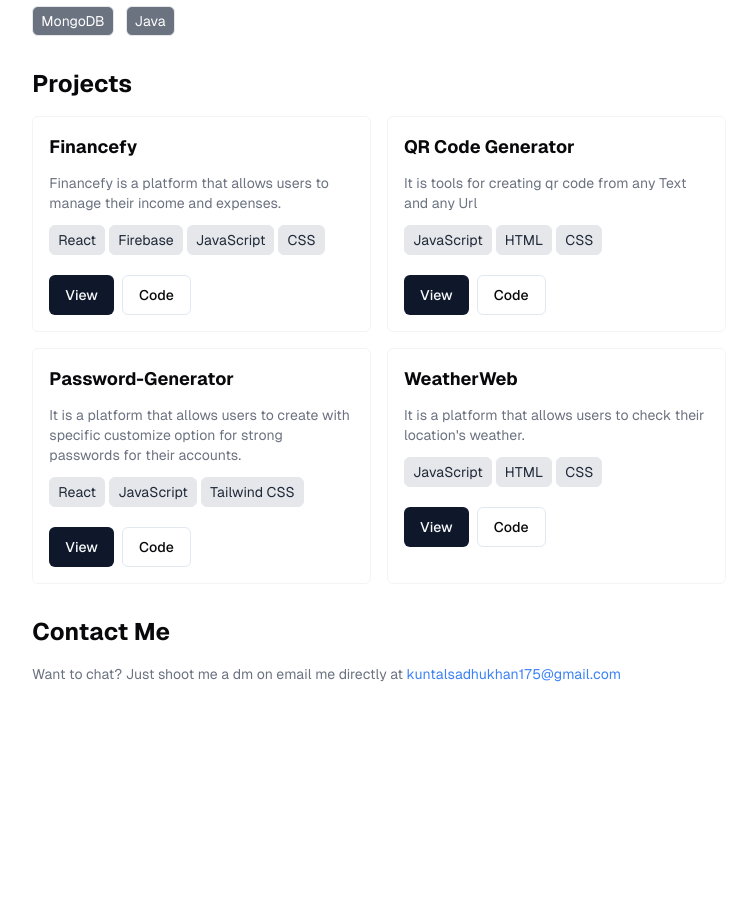
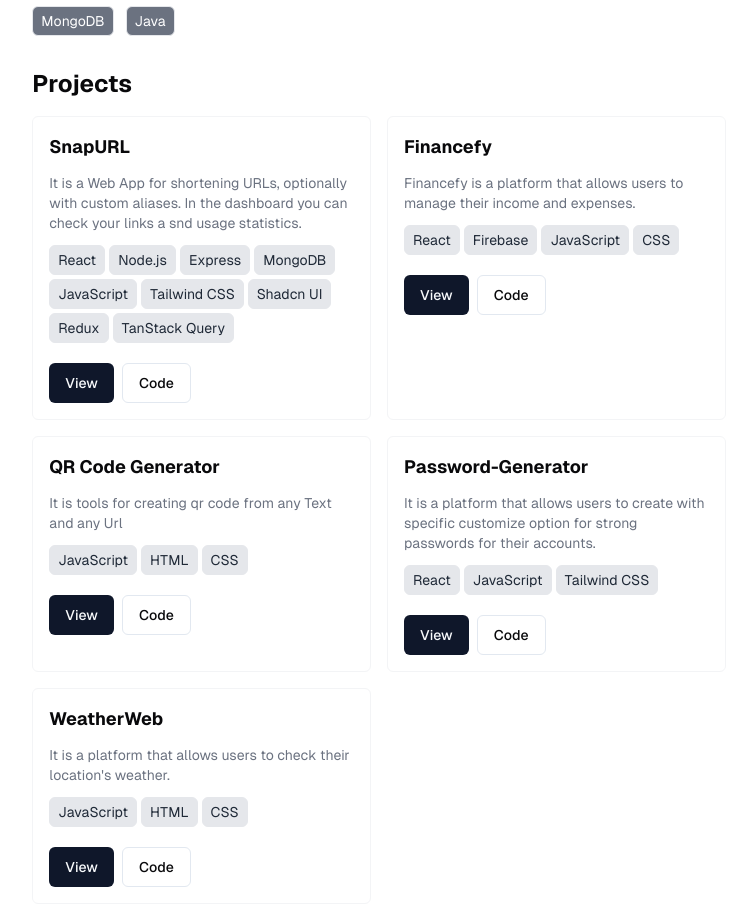
Before and after one commit to Kuntal616/portfolio, a Next.js app: page / in a window 1280 px wide. Shown: the part 820-1738 px from the top of the page, without its empty margins (261-996 px from the left). Before the commit the page ends 1664 px from the top, so only its background shows below. Built offline with nearby package versions, Linux system fonts and the light colour scheme.

Commit message:
"add projects"

```diff
--- a/components/Projects.tsx
+++ b/components/Projects.tsx
@@ -11,6 +11,25 @@ technologies:string[];
 }
 
 const projectsData:project[] = [
+  {
+      title: "SnapURL",
+      description:
+        "It is a Web App for shortening URLs, optionally with custom aliases. In the dashboard you can check your links a snd usage statistics.",
+      link: "https://url-shortner-5mo4.onrender.com",
+      code: "https://github.com/Kuntal616/URL-shortner",
+    //   previewVideo: "/videos/CloudSpacePreview.mp4",
+      technologies: [
+        "React",
+        "Node.js",
+        "Express",
+        "MongoDB",
+        "JavaScript",
+        "Tailwind CSS",
+        "Shadcn UI",
+        "Redux",
+        "TanStack Query"
+      ],
+    },
     {
       title: "Financefy",
       description:
```
